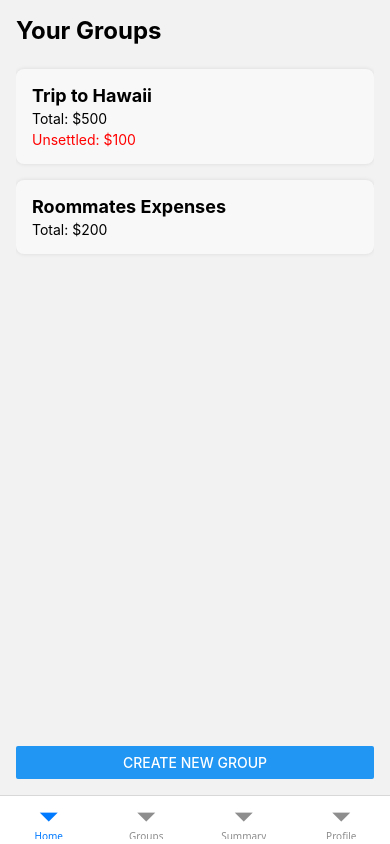
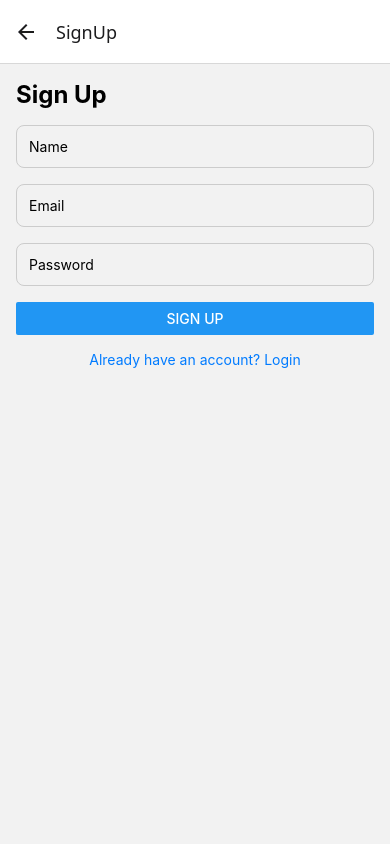
Before and after one commit to EunjeongHur/Splitzy_App, a React Native app: screen /SignUp in a window 390 px wide. Built offline with nearby package versions, Linux system fonts and the light colour scheme.

Commit message:
add authentication flow with login and signup screens; implement API service for group management with some error

```diff
--- a/App.tsx
+++ b/App.tsx
@@ -1,11 +1,33 @@
-import React from "react";
+import React, { useState, useEffect } from "react";
+import { NavigationContainer } from "@react-navigation/native";
+import { createNativeStackNavigator } from "@react-navigation/native-stack";
+import AsyncStorage from "@react-native-async-storage/async-storage";
+import AuthNavigator from "./navigation/AuthNavigator";
 import TabNavigator from "./navigation/TabNavigator";
-import { SafeAreaProvider } from "react-native-safe-area-context";
+// import { observer } from "mobx-react-lite"
+
+const RootStack = createNativeStackNavigator();
 
 export default function App() {
+  const [isAuthenticated, setIsAuthenticated] = useState(false);
+
+  useEffect(() => {
+    const checkAuth = async () => {
+      const token = await AsyncStorage.getItem("token");
+      setIsAuthenticated(!!token);
+    };
+    checkAuth();
+  }, []);
+
   return (
-    <SafeAreaProvider>
-      <TabNavigator />
-    </SafeAreaProvider>
+    <NavigationContainer>
+      <RootStack.Navigator screenOptions={{ headerShown: false }}>
+        {!isAuthenticated ? (
+          <RootStack.Screen name="Auth" component={AuthNavigator} />
+        ) : (
+          <RootStack.Screen name="Tabs" component={TabNavigator} />
+        )}
+      </RootStack.Navigator>
+    </NavigationContainer>
   );
 }
--- /dev/null
+++ b/navigation/AuthNavigator.tsx
@@ -0,0 +1,15 @@
+import React from "react";
+import { createNativeStackNavigator } from "@react-navigation/native-stack";
+import LoginScreen from "../screens/LoginScreen";
+import SignUpScreen from "../screens/SignUpScreen";
+
+const AuthStack = createNativeStackNavigator();
+
+export default function AuthNavigator() {
+    return (
+        <AuthStack.Navigator initialRouteName="Login">
+            <AuthStack.Screen name="Login" component={LoginScreen} />
+            <AuthStack.Screen name="SignUp" component={SignUpScreen} />
+        </AuthStack.Navigator>
+    );
+}
--- a/navigation/TabNavigator.tsx
+++ b/navigation/TabNavigator.tsx
@@ -4,19 +4,16 @@ import HomeScreen from "../screens/HomeScreen";
 import GroupStackNavigator from "./GroupStackNagivator";
 import ExpenseSummaryScreen from "../screens/ExpenseSummaryScreen";
 import ProfileScreen from "../screens/ProfileScreen";
-import { NavigationContainer } from "@react-navigation/native";
 
 const Tab = createBottomTabNavigator();
 
 export default function TabNavigator() {
     return (
-        <NavigationContainer>
         <Tab.Navigator initialRouteName="Home" screenOptions={{ headerShown: false }}>
             <Tab.Screen name="Home" component={HomeScreen} />
             <Tab.Screen name="Groups" component={GroupStackNavigator} />
             <Tab.Screen name="Summary" component={ExpenseSummaryScreen} />
             <Tab.Screen name="Profile" component={ProfileScreen} />
         </Tab.Navigator>
-        </NavigationContainer>
     );
 }
--- a/package.json
+++ b/package.json
@@ -10,13 +10,16 @@
     "web": "expo start --web"
   },
   "dependencies": {
+    "@react-native-async-storage/async-storage": "^2.1.0",
     "@react-navigation/bottom-tabs": "^7.2.0",
     "@react-navigation/native": "^7.0.14",
     "@react-navigation/native-stack": "^7.2.0",
     "@react-navigation/stack": "^7.1.0",
     "axios": "^1.7.9",
+    "bcrypt": "^5.1.1",
     "expo": "~52.0.18",
     "expo-status-bar": "~2.0.0",
+    "jsonwebtoken": "^9.0.2",
     "react": "18.3.1",
     "react-native": "0.76.5",
     "react-native-gesture-handler": "^2.21.2",
--- a/screens/HomeScreen.tsx
+++ b/screens/HomeScreen.tsx
@@ -1,5 +1,7 @@
-import React from "react";
+import React, { useEffect, useState } from "react";
 import { View, Text, Button, FlatList, StyleSheet, TouchableOpacity } from "react-native";
+import { SafeAreaView } from "react-native-safe-area-context";
+import { fetchGroups, Group, testing } from "../services/apiService";
 
 // Mock 데이터
 const groups = [
@@ -8,26 +10,56 @@ const groups = [
 ];
 
 export default function HomeScreen() {
-    const renderGroup = ({ item }: { item: typeof groups[0] }) => (
+    const [groups, setGroups] = useState<Group[]>([]);
+    const [loading, setLoading] = useState<boolean>(true);
+
+    // fetch groups from API
+    useEffect(() => {
+        const loadGroups = async () => {
+            try {
+                const data = await fetchGroups();
+                setGroups(data);
+            } catch (error) {
+                console.error("Error fetching groups:", error);
+            } finally {
+                setLoading(false);
+            }
+        };
+        loadGroups();
+    }, []);
+
+    useEffect(() => {
+        const loadGroups = async () => {
+            try {
+                const data = await testing();
+
+            } catch (error) {
+                console.error("Error fetching groups:", error);
+            } finally {
+                setLoading(false);
+            }
+        };
+        loadGroups();
+    }, []);
+
+    //Render group card
+    const renderGroup = ({ item }: { item: Group }) => (
         <TouchableOpacity style={styles.groupCard}>
             <Text style={styles.groupName}>{item.name}</Text>
             <Text style={styles.groupDetails}>Total: ${item.total}</Text>
-            {item.unsettled > 0 && (
-                <Text style={styles.unsettledText}>Unsettled: ${item.unsettled}</Text>
-            )}
         </TouchableOpacity>
     );
 
     return (
-        <View style={styles.container}>
+        <SafeAreaView style={styles.container}>
             <Text style={styles.title}>Your Groups</Text>
             <FlatList
                 data={groups}
-                keyExtractor={(item) => item.id}
+                keyExtractor={(item) => item.id.toString()}
                 renderItem={renderGroup}
             />
             <Button title="Create New Group" onPress={() => { }} />
-        </View>
+        </SafeAreaView>
     );
 }
 
--- /dev/null
+++ b/screens/LoginScreen.tsx
@@ -0,0 +1,56 @@
+import React, { useState } from "react";
+import { View, Text, TextInput, Button, StyleSheet, Alert } from "react-native";
+import AsyncStorage from "@react-native-async-storage/async-storage";
+import { login } from "../services/apiService";
+import { NativeStackScreenProps } from "@react-navigation/native-stack";
+
+
+export default function LoginScreen({ navigation }: NativeStackScreenProps<any, "Login">) {
+    const [email, setEmail] = useState<string>("");
+    const [password, setPassword] = useState<string>("");
+
+    const handleLogin = async () => {
+        try {
+            const data = await login(email, password);
+            await AsyncStorage.setItem("token", data.token);
+            Alert.alert("Success", "Logged in successfully!");
+            // navigation.replace('Tabs', { screen: 'Home' });
+        } catch (error: any) {
+            console.error("Login failed:", error.message);
+            Alert.alert("Error", error.response?.data?.error || "Invalid credentials.");
+        }
+    };
+
+    return (
+        <View style={styles.container}>
+            <Text style={styles.title}>Login</Text>
+            <TextInput
+                style={styles.input}
+                placeholder="Email"
+                value={email}
+                onChangeText={setEmail}
+            />
+            <TextInput
+                style={styles.input}
+                placeholder="Password"
+                secureTextEntry
+                value={password}
+                onChangeText={setPassword}
+            />
+            <Button title="Login" onPress={handleLogin} />
+            <Text
+                style={styles.link}
+                onPress={() => navigation.navigate("Auth", { screen: "SignUp" })}
+            >
+                Don't have an account? Sign up
+            </Text>
+        </View>
+    );
+}
+
+const styles = StyleSheet.create({
+    container: { flex: 1, padding: 16 },
+    title: { fontSize: 24, fontWeight: "bold", marginBottom: 16 },
+    input: { borderWidth: 1, borderColor: "#ccc", borderRadius: 8, padding: 12, marginBottom: 16 },
+    link: { color: "#007BFF", marginTop: 16, textAlign: "center" },
+});
--- a/screens/ProfileScreen.tsx
+++ b/screens/ProfileScreen.tsx
@@ -1,22 +1,52 @@
 import React from "react";
-import { View, Text, StyleSheet } from "react-native";
+import { View, Text, Button, StyleSheet, Alert } from "react-native";
+import AsyncStorage from "@react-native-async-storage/async-storage";
+import { useNavigation } from "@react-navigation/native";
+import type { NativeStackNavigationProp } from "@react-navigation/native-stack";
+// import { RootStackParamList } from "../App";
 
-export default function ProfileScreen() {
+// type RootNavigationProp = NativeStackNavigationProp<RootStackParamList>;
+
+export default function ProfileScreen({ navigation }: { navigation: any }) {
+    // const navigation = useNavigation<RootNavigationProp>();
+
+    const handleLogout = async () => {
+        try {
+            await AsyncStorage.removeItem("token");
+            Alert.alert("Logged Out", "You have been logged out successfully.");
+
+            // Navigate to the login screen
+            navigation.navigate("Auth", { screen: "Login" });
+        } catch (error) {
+            console.error("Logout failed:", error);
+            Alert.alert("Error", "Failed to log out. Please try again.");
+        }
+    };
+
+    const confirmLogout = () => {
+        Alert.alert(
+            "Confirm Logout",
+            "Are you sure you want to log out?",
+            [
+                { text: "Cancel", style: "cancel" },
+                { text: "Logout", onPress: handleLogout },
+            ],
+            { cancelable: true }
+        );
+    };
+
+
     return (
         <View style={styles.container}>
             <Text style={styles.title}>Profile Screen</Text>
+            <Button title="Logout" onPress={confirmLogout} />
         </View>
     );
 }
 
+
+
 const styles = StyleSheet.create({
-    container: {
-        flex: 1,
-        justifyContent: "center",
-        alignItems: "center",
-    },
-    title: {
-        fontSize: 24,
-        fontWeight: "bold",
-    },
+    container: { flex: 1, justifyContent: "center", alignItems: "center" },
+    title: { fontSize: 24, fontWeight: "bold", marginBottom: 16 },
 });
--- /dev/null
+++ b/screens/SignUpScreen.tsx
@@ -0,0 +1,63 @@
+import React, { useState } from "react";
+import { View, Text, TextInput, Button, StyleSheet, Alert } from "react-native";
+import { signUp } from "../services/apiService";
+import { NativeStackScreenProps } from "@react-navigation/native-stack";
+// import { AuthStackParamList } from "../navigation/AuthNavigator";
+
+// type Props = NativeStackScreenProps<AuthStackParamList, "SignUp">;
+
+export default function SignUpScreen({ navigation }: NativeStackScreenProps<any, "SignUp">) {
+    const [name, setName] = useState<string>("");
+    const [email, setEmail] = useState<string>("");
+    const [password, setPassword] = useState<string>("");
+
+    const handleSignUp = async () => {
+        try {
+            const response = await signUp(name, email, password);
+            Alert.alert("Success", response.message);
+            navigation.navigate("Login"); // 회원가입 후 로그인 화면으로 이동
+        } catch (error: any) {
+            console.error("Signup failed:", error.message);
+            Alert.alert("Error", error.response?.data?.error || "Failed to sign up.");
+        }
+    };
+
+    return (
+        <View style={styles.container}>
+            <Text style={styles.title}>Sign Up</Text>
+            <TextInput
+                style={styles.input}
+                placeholder="Name"
+                value={name}
+                onChangeText={setName}
+            />
+            <TextInput
+                style={styles.input}
+                placeholder="Email"
+                value={email}
+                onChangeText={setEmail}
+            />
+            <TextInput
+                style={styles.input}
+                placeholder="Password"
+                secureTextEntry
+                value={password}
+                onChangeText={setPassword}
+            />
+            <Button title="Sign Up" onPress={handleSignUp} />
+            <Text
+                style={styles.link}
+                onPress={() => navigation.navigate("Login")}
+            >
+                Already have an account? Login
+            </Text>
+        </View>
+    );
+}
+
+const styles = StyleSheet.create({
+    container: { flex: 1, padding: 16 },
+    title: { fontSize: 24, fontWeight: "bold", marginBottom: 16 },
+    input: { borderWidth: 1, borderColor: "#ccc", borderRadius: 8, padding: 12, marginBottom: 16 },
+    link: { color: "#007BFF", marginTop: 16, textAlign: "center" },
+});
--- /dev/null
+++ b/services/apiService.ts
@@ -0,0 +1,52 @@
+import api from "../utils/api";
+
+// Types
+export interface Group {
+	id: number;
+	name: string;
+	total: number;
+}
+
+// Fetch all groups
+export const fetchGroups = async (): Promise<Group[]> => {
+	try {
+		const response = await api.get<Group[]>("/groups");
+		return response.data;
+	} catch (error) {
+		console.error("Error fetching groups:", (error as any).message);
+		throw error;
+	}
+};
+
+// Create a new group
+export const createGroup = async (name: string): Promise<Group> => {
+	try {
+		const response = await api.post<Group>("/groups", { name });
+		return response.data;
+	} catch (error) {
+		console.error("Error creating group:", (error as any).message);
+		throw error;
+	}
+};
+
+export const testing = async () => {
+	try {
+		const response = await api.get("/testing");
+		console.log(response.data);
+	} catch (error) {
+		console.error("Error fetching test:", (error as any).message);
+		throw error;
+	}
+};
+
+export const signUp = async (name: string, email: string, password: string) => {
+	const response = await api.post("/auth/signup", { name, email, password });
+	return response.data;
+};
+
+export const login = async (email: string, password: string) => {
+	const response = await api.post("/auth/login", { email, password });
+	console.log(response.data);
+	console.log(response);
+	return response.data; // { token, user }
+};
```
Also changed, not shown: navigation/GroupStackNagivator.tsx (+6 -13 lines), utils/api.ts (added, +11 -0 lines), utils/api.js (deleted), 1 other file (tests, documents, lock files or other folders). Lines whose indentation alone changed are shown as unchanged.
